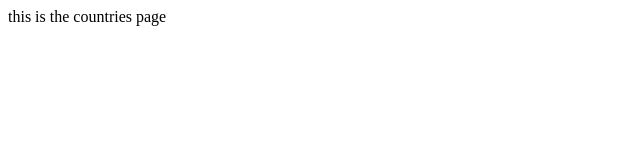
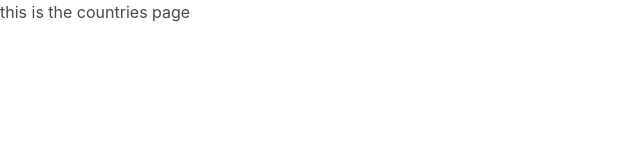
Before and after one commit to Fan/holiday-maker, a plain HTML site: page countries/index.html in a window 1280 px wide. Shown: the whole page, without its empty margins (0-640 px from the left). Drawn offline with nearby package versions, Linux system fonts and the light colour scheme.

Commit message:
added bulma

```diff
--- a/countries/index.html
+++ b/countries/index.html
@@ -3,6 +3,7 @@
 <head>
   <meta charset="UTF-8">
   <meta name="viewport" content="width=device-width, initial-scale=1.0">
+  <link rel="stylesheet" href="https://cdn.jsdelivr.net/npm/bulma@0.9.4/css/bulma.min.css">
   <title>Document</title>
 </head>
 <body>
```
Also changed, not shown: countries/ireland.html (+1 -0 lines), index.html (+1 -0 lines), login.html (+1 -0 lines), regions.html (+1 -0 lines).
